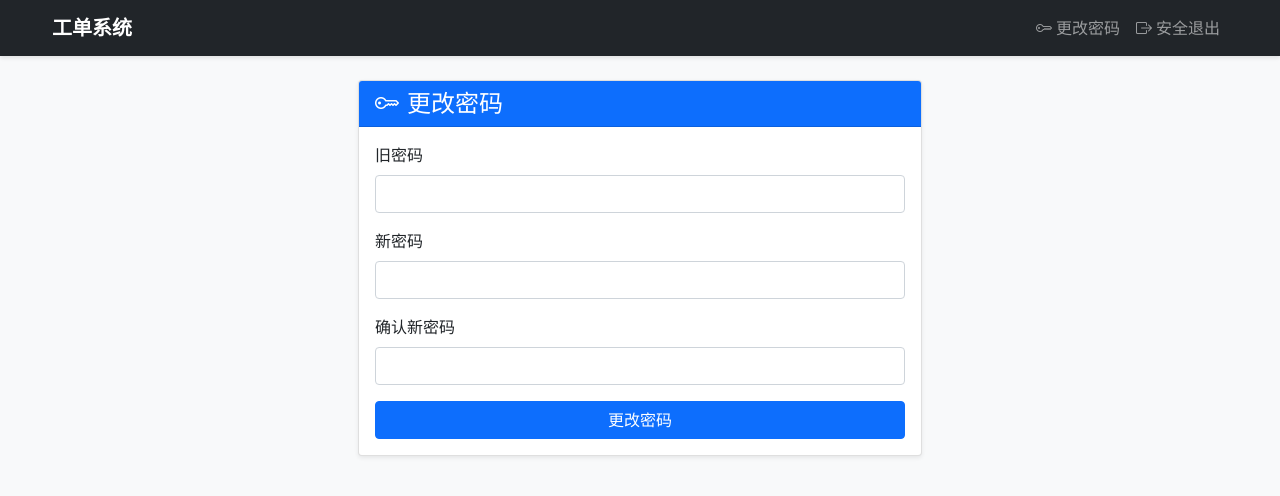
After one commit to zhongheng666/oms, a Django app: page /users/change-password/ in a window 1280 px wide. The commit adds this page. Shown: the top 496 px of the page. Run offline with Django 3.2, Linux system fonts and the light colour scheme; the visitor is signed in with stand-in values (Sample User, id 1); some libraries are stand-ins or nearby versions.

Commit message:
新增修改密码功能

```diff
--- a/oms/settings.py
+++ b/oms/settings.py
@@ -34,6 +34,7 @@ DEBUG = True
 AUTH_USER_MODEL = 'users.CustomUser'
 LOGIN_REDIRECT_URL = '/tickets/create/'     # 登录成功跳转路径
 LOGIN_URL = '/users/login/'          # 未登录用户跳转路径
+PASSWORD_CHANGE_REDIRECT_URL = '/tickets'
 
 ALLOWED_HOSTS = ['172.16.10.147','localhost']
 
--- a/templates/base.html
+++ b/templates/base.html
@@ -42,6 +42,9 @@
             </button>
             <div class="collapse navbar-collapse" id="navbarNav">
                 <div class="navbar-nav ms-auto">
+                    <a class="nav-link" href="{% url 'change_password' %}">
+                        <i class="bi bi-key me-1"></i>更改密码
+                    </a>
         		    <form method="post" action="{% url 'logout' %}" class="d-flex align-items-center">
                                 {% csrf_token %}
                                 <button type="submit" class="nav-link btn btn-link"
@@ -55,6 +58,14 @@
     </nav>
 
     <div class="container mt-3 mt-md-4">
+        {% if messages %}
+        <div class="alert alert-success alert-dismissible fade show" role="alert">
+            {% for message in messages %}
+            {{ message }}
+            {% endfor %}
+            <button type="button" class="btn-close" data-bs-dismiss="alert" aria-label="Close"></button>
+        </div>
+        {% endif %}
         {% block content %}{% endblock %}
     </div>
 
--- /dev/null
+++ b/users/forms.py
@@ -0,0 +1,10 @@
+from django.contrib.auth.forms import PasswordChangeForm
+from django.core.exceptions import ValidationError
+
+class CustomPasswordChangeForm(PasswordChangeForm):
+    def clean_new_password2(self):
+        new_password1 = self.cleaned_data.get('new_password1')
+        new_password2 = self.cleaned_data.get('new_password2')
+        if new_password1 and new_password2 and new_password1 != new_password2:
+            raise ValidationError('两次新密码输入不一致')
+        return new_password2
--- /dev/null
+++ b/users/templates/users/change_password.html
@@ -0,0 +1,44 @@
+{% extends "base.html" %}
+{% block content %}
+<div class="container mt-4">
+    <div class="row justify-content-center">
+        <div class="col-lg-6">
+            <div class="card shadow-sm">
+                <div class="card-header bg-primary text-white">
+                    <h4 class="mb-0"><i class="bi bi-key me-2"></i>更改密码</h4>
+                </div>
+                <div class="card-body">
+                    <form method="post">
+                        {% csrf_token %}
+                        <!-- 显示表单错误信息 -->
+                        {% if form.errors %}
+                        <div class="alert alert-danger">
+                            {% for field, errors in form.errors.items %}
+                                {% for error in errors %}
+                                    <p>{{ error }}</p>
+                                {% endfor %}
+                            {% endfor %}
+                        </div>
+                        {% endif %}
+                        <div class="mb-3">
+                            <label for="id_old_password" class="form-label">旧密码</label>
+                            <input type="password" class="form-control" id="id_old_password" name="old_password" required>
+                        </div>
+                        <div class="mb-3">
+                            <label for="id_new_password1" class="form-label">新密码</label>
+                            <input type="password" class="form-control" id="id_new_password1" name="new_password1" required>
+                        </div>
+                        <div class="mb-3">
+                            <label for="id_new_password2" class="form-label">确认新密码</label>
+                            <input type="password" class="form-control" id="id_new_password2" name="new_password2" required>
+                        </div>
+                        <div class="d-grid">
+                            <button type="submit" class="btn btn-primary">更改密码</button>
+                        </div>
+                    </form>
+                </div>
+            </div>
+        </div>
+    </div>
+</div>
+{% endblock %}
--- a/users/urls.py
+++ b/users/urls.py
@@ -1,6 +1,13 @@
 from django.urls import path
 from .views import CustomLoginView
+from django.contrib.auth import views as auth_views
+from .forms import CustomPasswordChangeForm
 
 urlpatterns = [
     path('login/', CustomLoginView.as_view(), name='login'),
+    path('change-password/', auth_views.PasswordChangeView.as_view(
+        template_name='users/change_password.html',
+        success_url='/tickets',
+        form_class=CustomPasswordChangeForm  # 使用自定义表单
+    ), name='change_password'),
 ]
```
Lines whose indentation alone changed are shown as unchanged.
